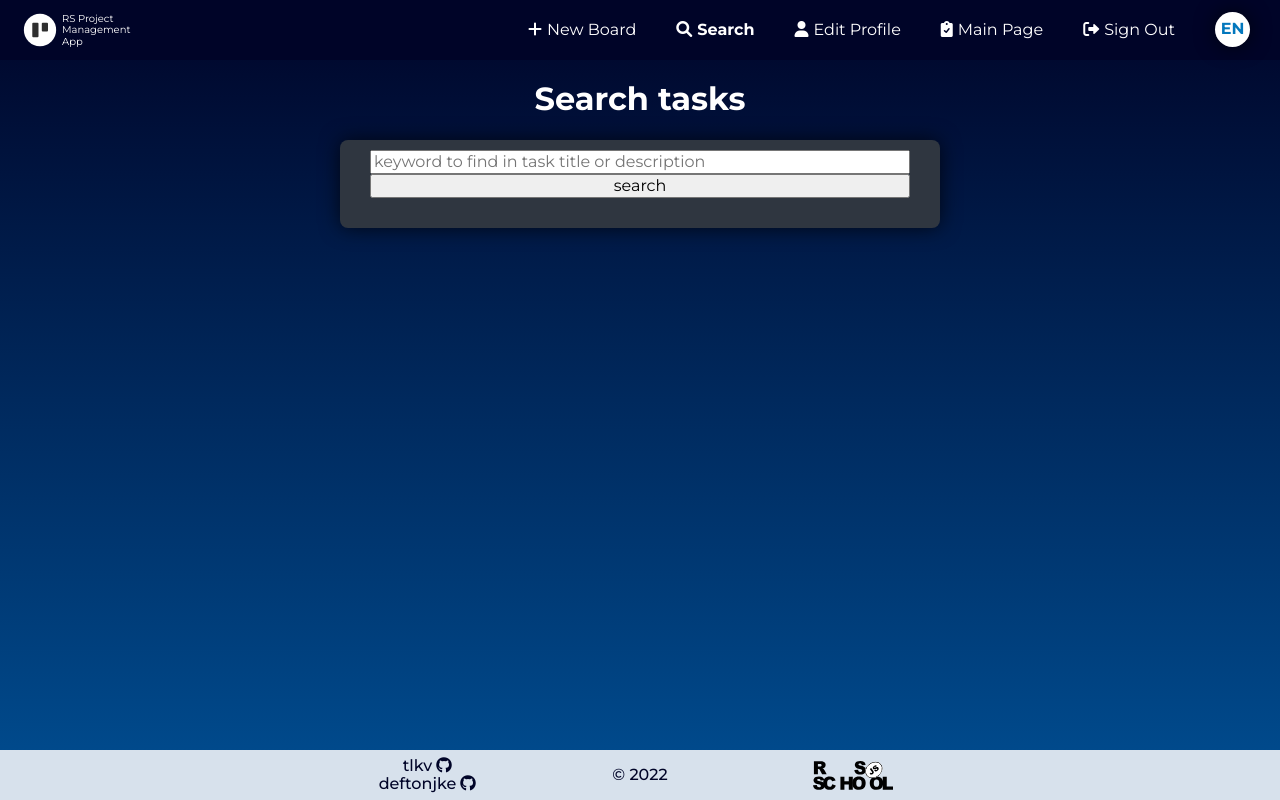
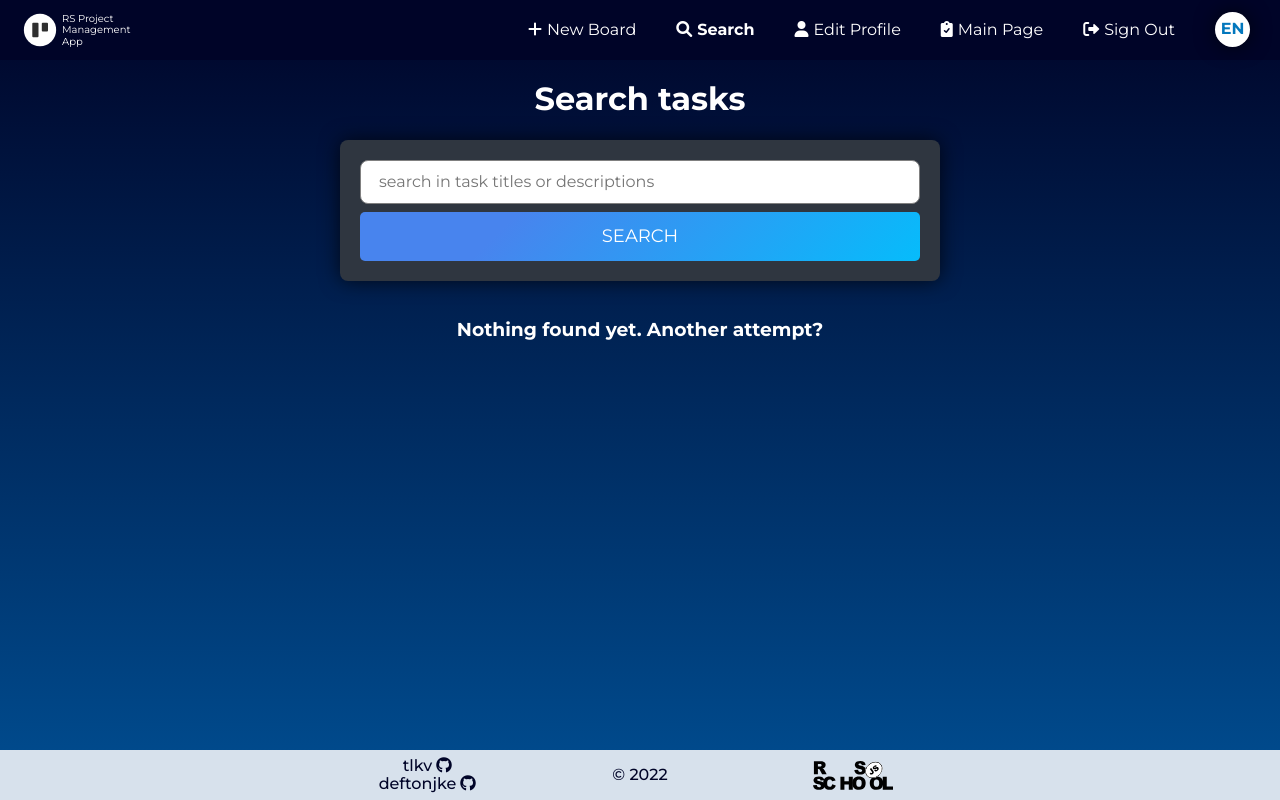
Before and after one commit to tlkv/project-management-app, a React (Create React App) app: page /search in a window 1280 px wide. Built offline with nearby package versions, Linux system fonts and the light colour scheme; sample sign-in values are in the browser's storage; the HTML template or start-up script is replaced by a standard one.

Commit message:
feat: add final search feature with modals

```diff
--- a/src/components/SearchTaskInfo/SearchTaskInfo.scss
+++ b/src/components/SearchTaskInfo/SearchTaskInfo.scss
@@ -1,11 +1,23 @@
 .search-task-info {
-  border: 1px solid white;
-  border-radius: 5px;
   cursor: pointer;
+  height: 140px;
+  position: relative;
+  max-width: 234px;
+  width: 100%;
+  margin: 0 1rem 1rem 0;
+  padding: 15px;
+  background-color: rgba(126, 151, 175, 0.6);
+  border-radius: 4px;
 }
 
 .search-task-field {
   overflow: hidden;
-  max-width: 300px;
   white-space: pre-wrap;
+  max-height: 95px;
 }
+
+.search-task-name {
+  font-weight: bold;
+  margin-bottom: 5px;
+  max-height: 20px;
+}
--- a/src/components/SearchTaskInfo/SearchTaskInfo.tsx
+++ b/src/components/SearchTaskInfo/SearchTaskInfo.tsx
@@ -35,16 +35,6 @@ export default function SearchTaskInfo({
   const [isModalOpen, showModal] = useState(false);
   const { logoutUser } = useContext(AppContext);
   const handleShowCard = () => {
-    /* console.log({
-      id,
-      order,
-      userId,
-      user,
-      boardId,
-      columnId,
-      title,
-      description,
-    }); */
     setIsCardOpen(true);
   };
 
@@ -58,8 +48,8 @@ export default function SearchTaskInfo({
   return (
     <>
       <div className="search-task-info" onClick={handleShowCard}>
-        <div className="search-task-field">{title}</div>
-        <div className="search-task-field">{description}</div>
+        <div className="search-task-field search-task-name">{title}</div>
+        <div className="search-task-field  search-task-descr">{description}</div>
       </div>
       {isCardOpen && (
         <CardModal
--- a/src/pages/SearchPage/SearchPage.scss
+++ b/src/pages/SearchPage/SearchPage.scss
@@ -8,13 +8,43 @@
   max-width: 600px;
   background-color: #2f3640;
   margin: 15px auto 0;
-  padding: 10px 30px 30px;
+  padding: 20px;
   border-radius: 8px;
   text-align: center;
 }
 
 .search-tasks-wrapper {
-  display: grid;
-  grid-template-columns: repeat(3, 1fr);
-  grid-gap: 25px;
+  display: flex;
+  flex-wrap: wrap;
+  justify-content: center;
+  padding: 20px 0;
+  h3 {
+    text-align: center;
+    width: 100%;
+  }
 }
+
+.search-res-query {
+  border: 1px solid gray;
+  padding: 12px 18px;
+  border-radius: 8px;
+  background-color: #fff;
+  outline: 0;
+}
+.search-res-button {
+  background-color: #06bcfb;
+  background-image: linear-gradient(315deg, #06bcfb 0%, #4884ee 74%);
+  margin-top: 8px;
+  border-radius: 5px;
+  padding: 14px 0;
+  width: 100%;
+  border: none;
+  cursor: pointer;
+  font-size: 18px;
+  color: #fff;
+  text-transform: uppercase;
+  transition: all 0.3s;
+  &:hover {
+    filter: brightness(1.1);
+  }
+}
--- a/src/pages/SearchPage/SearchPage.tsx
+++ b/src/pages/SearchPage/SearchPage.tsx
@@ -10,6 +10,7 @@ export default function SearchPage() {
   const { isAuth, logoutUser } = useContext(AppContext);
   const navigate = useNavigate();
   const [tasks, setTasks] = useState<SearchTaskResponse[]>([]);
+  const [searchVal, setSearchVal] = useState('');
 
   useEffect(() => {
     if (!isAuth && !localStorage.getItem('pmapp34-token')) {
@@ -19,13 +20,22 @@ export default function SearchPage() {
   }, [isAuth]);
 
   const loadTasks = async () => {
-    const res = await getAllTasks(logoutUser);
-    setTasks(res);
-    /*  if (data) {
-      setBoard(data);
+    if (searchVal.length !== 0) {
+      const res = await getAllTasks(logoutUser);
+      const searchValue = searchVal.toLocaleLowerCase();
+      const filtered = res.filter(
+        (i) =>
+          i.title.toLocaleLowerCase().includes(searchValue) ||
+          i.description.toLocaleLowerCase().includes(searchValue)
+      );
+      setTasks(filtered);
     } else {
-      navigate('/');
-    } */
+      setTasks([]);
+    }
+  };
+
+  const handleChange = (e: React.FormEvent) => {
+    setSearchVal((e.target as HTMLInputElement).value);
   };
 
   const handleSubmit = (e: React.FormEvent) => {
@@ -38,11 +48,21 @@ export default function SearchPage() {
       <h1 className="title">Search tasks</h1>
       <div className="search-form-wrapper">
         <form onSubmit={handleSubmit} className="search-form">
-          <input type="text" placeholder="keyword to find in task title or description" />
-          <button type="submit">search</button>
+          <input
+            type="text"
+            placeholder="search in task titles or descriptions"
+            className="search-res-query"
+            value={searchVal}
+            onChange={handleChange}
+          />
+          <button type="submit" className="search-res-button">
+            search
+          </button>
         </form>
       </div>
       <div className="search-tasks-wrapper">
+        {tasks.length === 0 && <h3>Nothing found yet. Another attempt?</h3>}
+        {tasks.length !== 0 && <h3>Tasks found: {tasks.length}</h3>}
         {tasks.map((i) => (
           <SearchTaskInfo
             id={i.id}
--- a/src/utils/router.tsx
+++ b/src/utils/router.tsx
@@ -46,12 +46,6 @@ export const ROUTES_LIST = [
     onNavbar: false,
   },
   {
-    path: '/stats',
-    element: <StatsPage />,
-    navbarText: 'Statistics',
-    onNavbar: false,
-  },
-  {
     path: '/search',
     element: <SearchPage />,
     navbarText: 'Search',
```
Also changed, not shown: src/components/Header/Header.tsx (+0 -11 lines).
